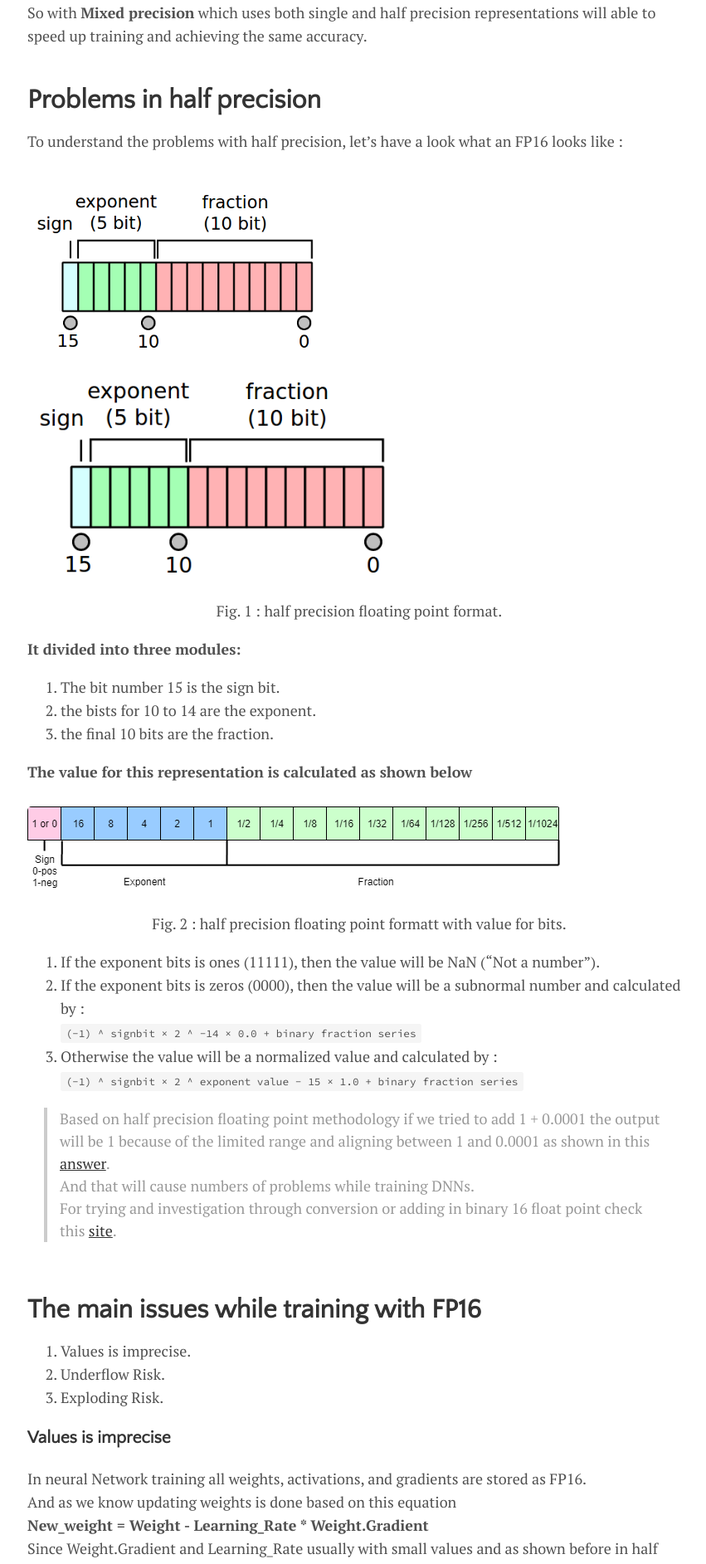
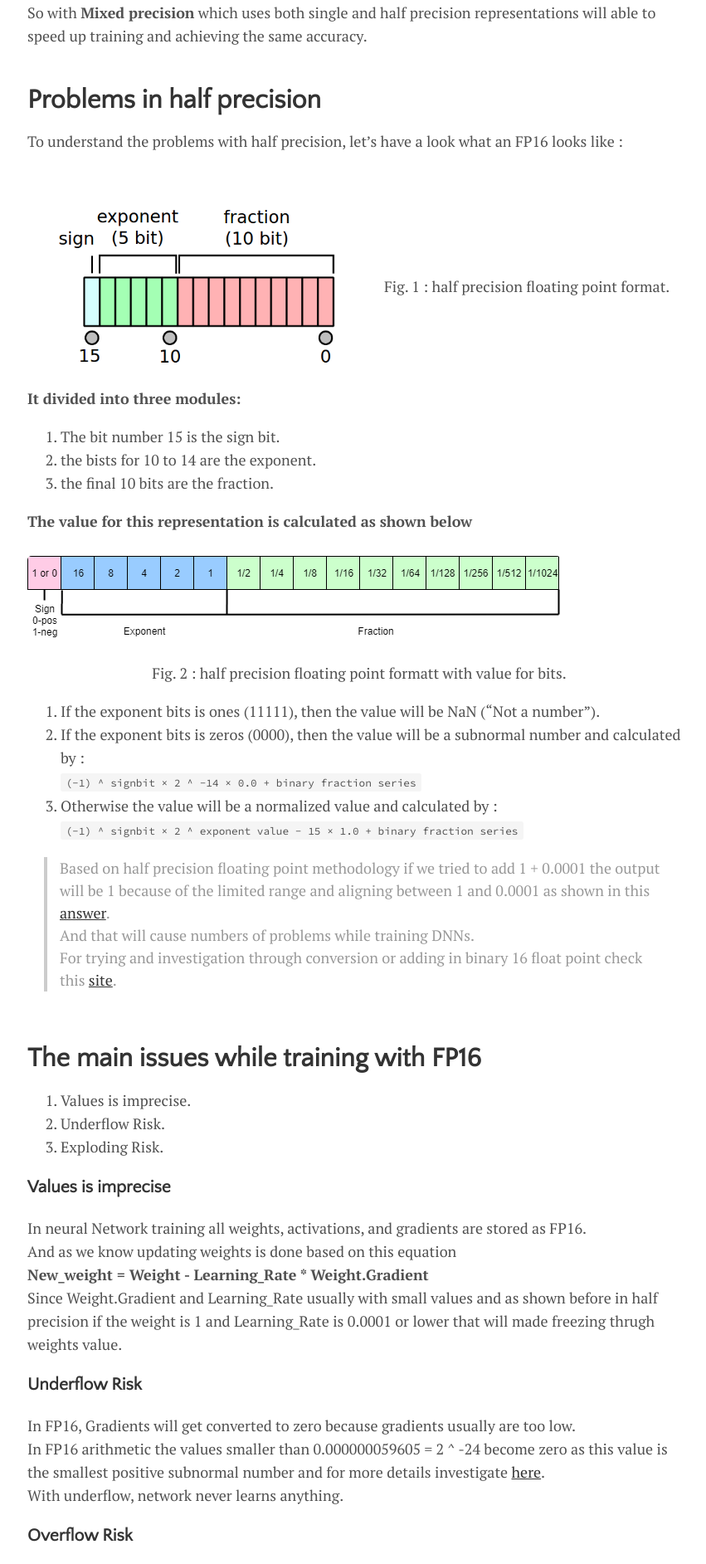
Before and after one commit to IslamMohamedMosaad/IslamMohamedMosaad.github.io, a Jekyll site: the page built from _posts/2020-05-28-Mixed-Precision-Training.md, in a window 1280 px wide. Shown: the part 1192-3077 px from the top of the page at 83% size, without its empty margins (207-1058 px from the left). Built offline with Jekyll 4.4.1, drawn with Linux system fonts in a browser that asks for light colours; comment, search, counter and statistics services are not loaded.

Commit message:
Update 2020-05-28-Mixed-Precision-Training.md

```diff
--- a/_posts/2020-05-28-Mixed-Precision-Training.md
+++ b/_posts/2020-05-28-Mixed-Precision-Training.md
@@ -24,11 +24,11 @@
 <p>To understand the problems with half precision, let’s have a look what an FP16 looks like :</p>
 
 <br>
-![half precision floating point format]({{'../../assets/img/floating-point-arithmetic-half-precision.jpg#center' | relative_url }})
-{: style="width: 400px;" class="center;" width: 50%;}
 
-<img align="center" width="500" height="150" src="../assets/img/floating-point-arithmetic-half-precision.jpg">
-<p align="center"> Fig. 1 : half precision floating point format. </p>
+<p align="center">
+<img align="center" width="400" height="100" src="../assets/img/floating-point-arithmetic-half-precision.jpg">
+Fig. 1 : half precision floating point format.
+</p>
 
 **It divided into three modules:**
 1. The bit number 15 is the sign bit.
```
